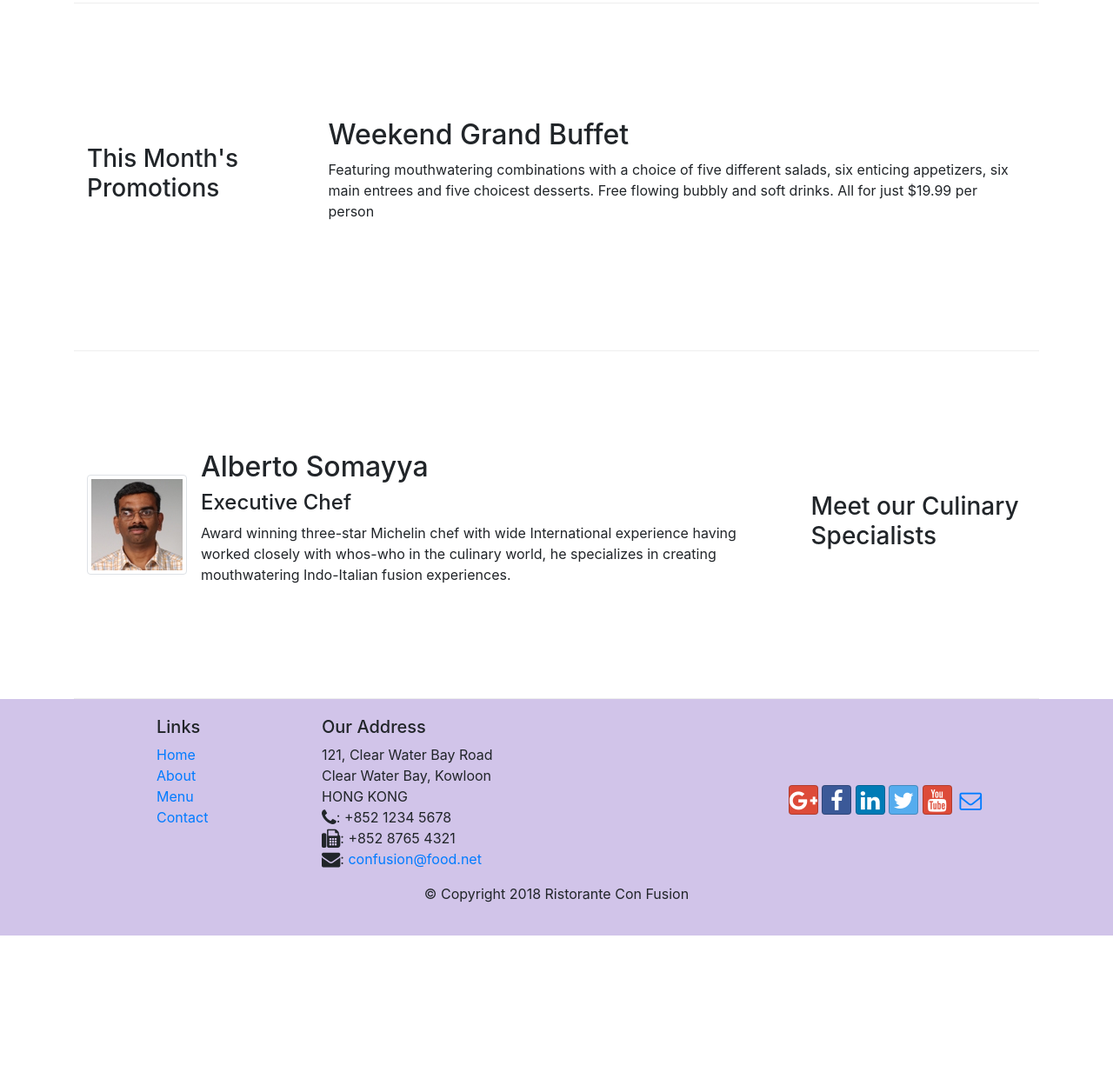
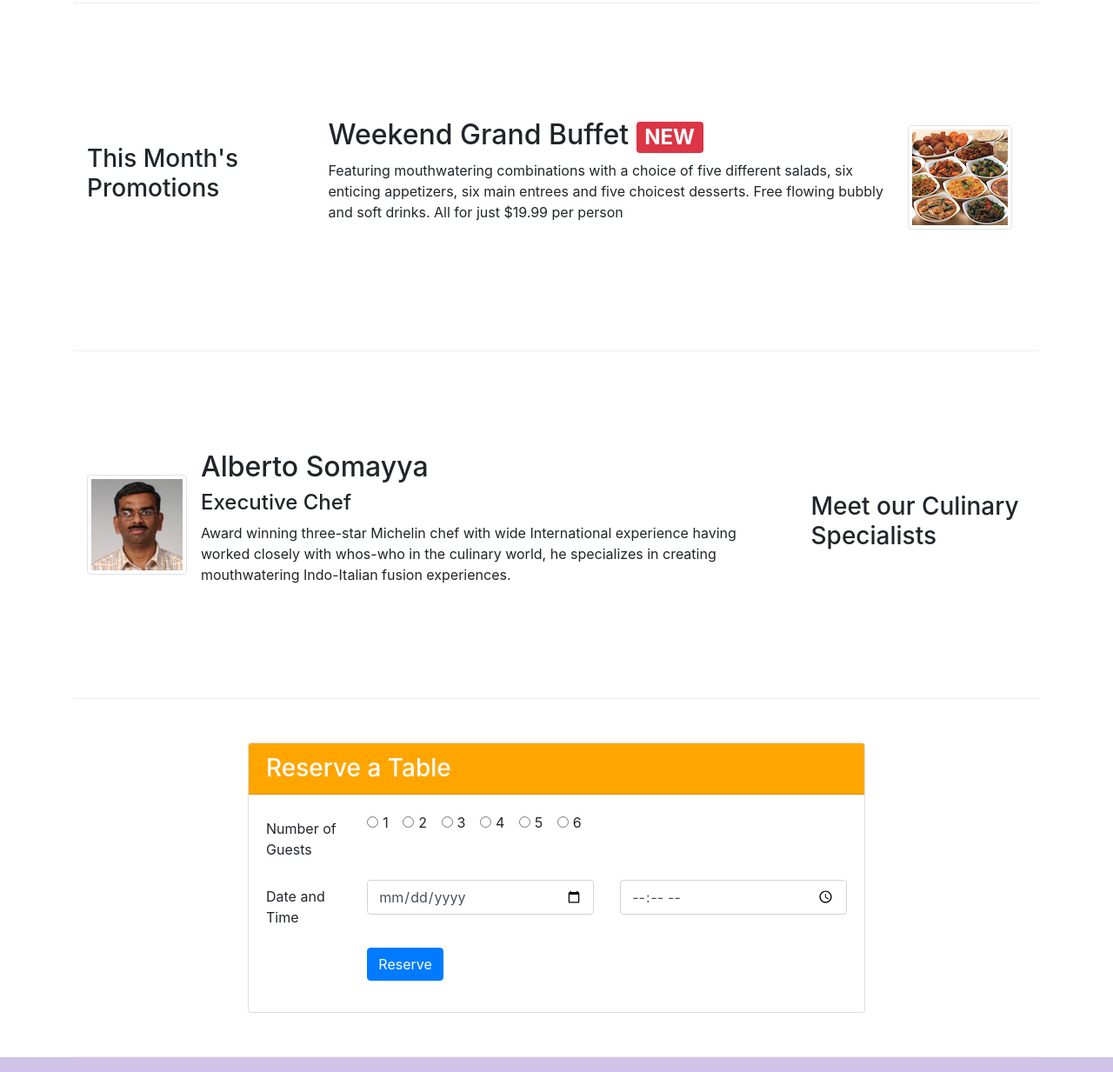
Before and after one commit to arbiminanda/conFusion, a website: page index.html in a window 1280 px wide. Shown: the part 680-1913 px from the top of the page at 87% size. Before the commit the page ends 1756 px from the top, so only its background shows below. Drawn offline with nearby package versions, Linux system fonts and the light colour scheme.

```diff
--- a/css/styles.css
+++ b/css/styles.css
@@ -37,3 +37,14 @@
 .navbar-dark{
 	background-color: #512DA8;
 }
+
+.bg-form-header{
+	background-color: orange;
+}
+
+.tab-content{
+	border-left: 1px solid #ddd;
+	border-right: 1px solid #ddd;
+	border-bottom: 1px solid #ddd;
+	padding: 10px;
+}
--- a/index.html
+++ b/index.html
@@ -46,8 +46,17 @@
                     <p>We take inspiration from the World's best cuisines, and create a unique fusion experience. Our lipsmacking creations will tickle your culinary senses!</p>
                 </div>
                 <div class="col-12 col-sm align-self-center">
-										<img src="img/logo.png" class="img-fluid">
-                </div>
+											<div class="row">
+													<div class="col-12 col-sm-6">
+															<img src="img/logo.png" class="img-fluid">
+													</div>
+													<div class="col-12 col-sm-6 align-self-center">
+															<a href="#Form"><button type="button" class="btn btn-warning btn-lg">
+																	Reserve Table
+															</button></a>
+													</div>
+											</div>
+								</div>
             </div>
         </div>
     </header>
@@ -74,9 +83,14 @@
                 <h3>This Month's Promotions</h3>
             </div>
             <div class="col col-sm col-md">
-                <h2>Weekend Grand Buffet</h2>
-                <p>Featuring mouthwatering combinations with a choice of five different salads, six enticing appetizers, six main entrees and five choicest desserts. Free flowing bubbly and soft drinks. All for just $19.99 per person </p>
-            </div>
+								<div class="media">
+										<div class="media-body">
+												<h2 class="mt-0">Weekend Grand Buffet <span class="badge badge-danger">NEW</span></h2>
+												<p class="d-none d-sm-block">Featuring mouthwatering combinations with a choice of five different salads, six enticing appetizers, six main entrees and five choicest desserts. Free flowing bubbly and soft drinks. All for just $19.99 per person </p>
+										</div>
+										<img class="d-flex mr-3 img-thumbnail align-self-center" src="img/buffet.png" alt="uthappizza">
+								</div>
+						</div>
         </div>
 
         <div class="row row-content align-items-center">
@@ -94,6 +108,65 @@
 								</div>
             </div>
         </div>
+
+				<div class="row row-content align-items-center">
+						<div class=" col-sm-8 offset-sm-2">
+							<div class="card">
+									<h3 class="card-header bg-form-header text-white">Reserve a Table</h3>
+									<div class="card-body">
+											<form id="Form">
+													<div class="form-group row">
+														<label for="guest" class="col-12 col-md-2 col-form-label">Number of Guests</label>
+														<div class="col-12 col-md-10">
+																<div>
+																		<div class="form-check form-check-inline">
+																				<input class="form-check-input" type="radio" name="inlineRadioOptions" id="inlineRadio1" value="option1">
+																				<label class="form-check-label" for="inlineRadio1">1</label>
+																		</div>
+																		<div class="form-check form-check-inline">
+																				<input class="form-check-input" type="radio" name="inlineRadioOptions" id="inlineRadio2" value="option2">
+																				<label class="form-check-label" for="inlineRadio2">2</label>
+																		</div>
+																		<div class="form-check form-check-inline">
+																				<input class="form-check-input" type="radio" name="inlineRadioOptions" id="inlineRadio3" value="option3">
+																				<label class="form-check-label" for="inlineRadio3">3</label>
+																		</div>
+																		<div class="form-check form-check-inline">
+																				<input class="form-check-input" type="radio" name="inlineRadioOptions" id="inlineRadio1" value="option4">
+																				<label class="form-check-label" for="inlineRadio1">4</label>
+																		</div>
+																		<div class="form-check form-check-inline">
+																				<input class="form-check-input" type="radio" name="inlineRadioOptions" id="inlineRadio2" value="option5">
+																				<label class="form-check-label" for="inlineRadio2">5</label>
+																		</div>
+																		<div class="form-check form-check-inline">
+																				<input class="form-check-input" type="radio" name="inlineRadioOptions" id="inlineRadio3" value="option6">
+																				<label class="form-check-label" for="inlineRadio3">6</label>
+																		</div>
+																</div>
+														</div>
+													</div>
+													<div class="form-group row">
+														<label for="datetime" class="col-12 col-md-2 col-form-label">Date and Time</label>
+														<div class="col-6 col-md-5">
+																<input type="date" class="form-control" id="date" name="date" placeholder="Date">
+														</div>
+														<div class="col-6 col-md-5">
+																<input type="time" class="form-control" id="time" name="time" placeholder="Time">
+														</div>
+													</div>
+													<div class="form-group row">
+															<div class="offset-md-2 col-md-10">
+																	<button type="submit" class="btn btn-primary">
+																			Reserve
+																	</button>
+															</div>
+													</div>
+											</form>
+									</div>
+							</div>
+						</div>
+				</div>
     </div>
 
     <footer class="footer">
```
Also changed, not shown: aboutus.html (+33 -3 lines).
